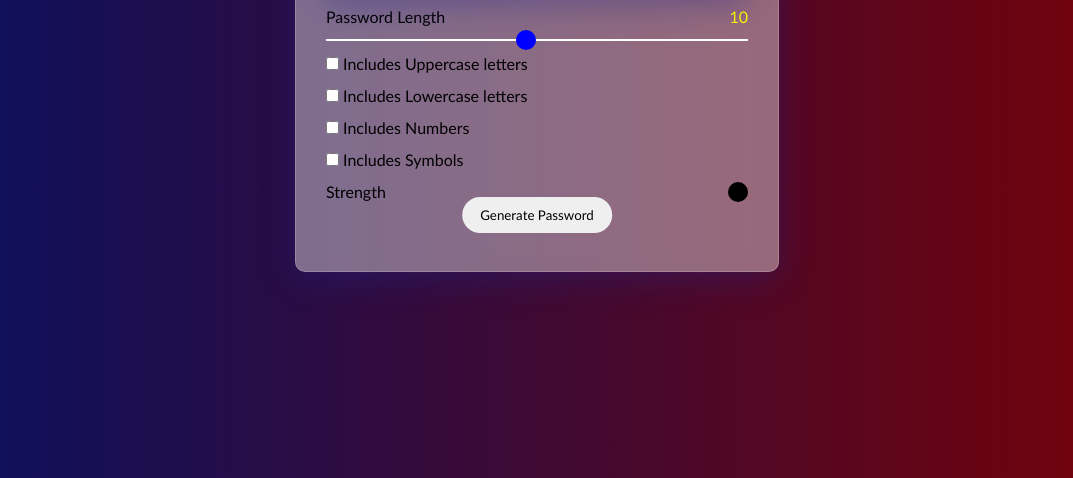
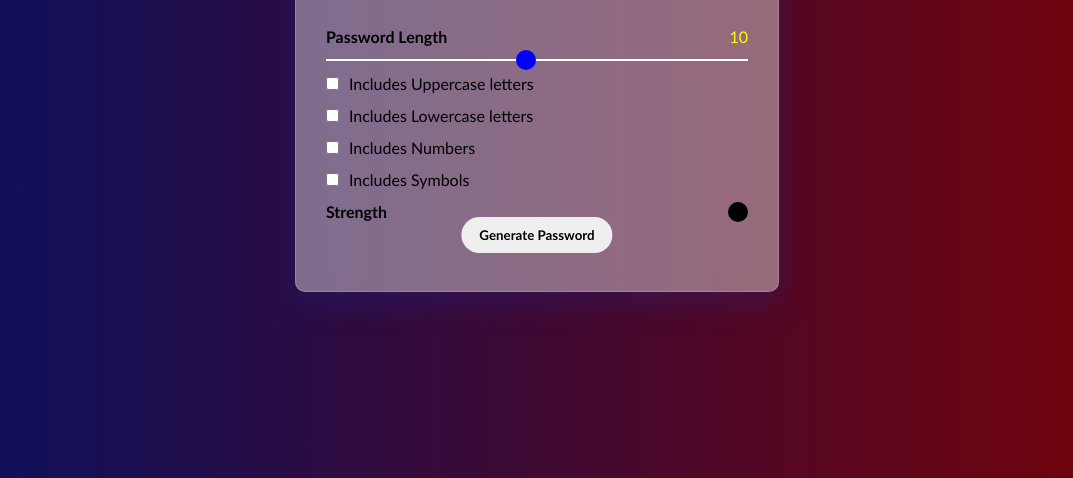
Before and after one commit to rahulmoharana/random-password-generator, a plain HTML site: page index.html in a window 1280 px wide. Shown: the part 322-800 px from the top of the page, without its empty margins (103-1176 px from the left). Drawn offline with Linux system fonts and the light colour scheme.

Commit message:
small changes in ui

```diff
--- a/index.html
+++ b/index.html
@@ -4,7 +4,8 @@
     <meta charset="UTF-8">
     <meta http-equiv="X-UA-Compatible" content="IE=edge">
     <meta name="viewport" content="width=device-width, initial-scale=1.0">
-    <title>Document</title>
+    <link rel="shortcut icon" href="./assets/logo.jpg" type="image/x-icon">
+    <title>Random Password Generator</title>
     <link rel="stylesheet" href="style.css">
 </head>
 <body>
@@ -29,7 +30,7 @@
 
             <!--password length section-->
             <div class="length-container">
-                <p >Password Length</p>
+                <p style="font-weight: bold;">Password Length</p>
                 <p style="color: yellow;" data-lengthNumber>0</p>
             </div>
 
@@ -59,12 +60,12 @@
 
             <!-- strength section-->
             <div class="strength-container">
-                <p>Strength</p>
+                <p style="font-weight: bold;">Strength</p>
                 <div class="indicator" data-indicator></div>
             </div>
 
             <!-- generate password-->
-            <button class="generateButton">Generate Password</button>
+            <button style="font-weight: bold;cursor: pointer;" class="generateButton">Generate Password</button>
 
         </div>
 
--- a/style.css
+++ b/style.css
@@ -24,7 +24,7 @@ align-items: center;
 }
 .container{
     padding: 20px 30px;
-    gap: 10px;
+    gap: 30px;
     display: flex;
     flex-direction: column;
     justify-content: center;
@@ -44,7 +44,7 @@ border: 1px solid rgba( 255, 255, 255, 0.18 );
       align-items: center;
       justify-content: space-between;
       background: rgba( 255, 255, 255, 0.45 );
-box-shadow: 0 8px 32px 0 rgba( 31, 38, 135, 0.37 );
+
 backdrop-filter: blur( 20px );
 -webkit-backdrop-filter: blur( 20px );
 border-radius: 10px;
@@ -129,3 +129,8 @@ border: none;
 
 
 }
+.input-container>div{
+    display: flex;
+    align-items: center;
+    gap: 10px;
+}
```
Also changed, not shown: assets/favicon.ico (deleted), assets/logo.jpg (added).
